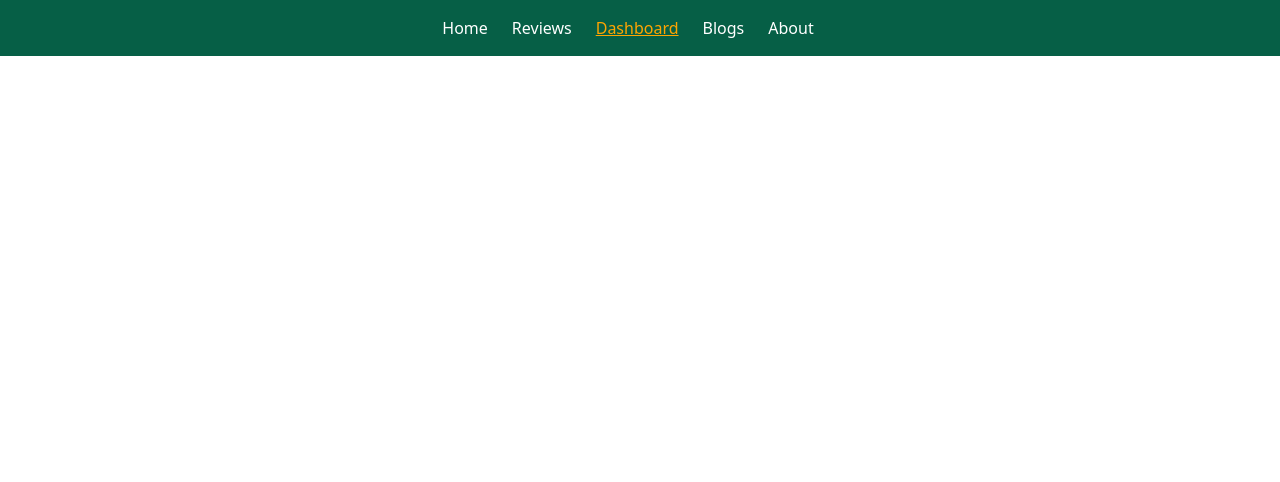
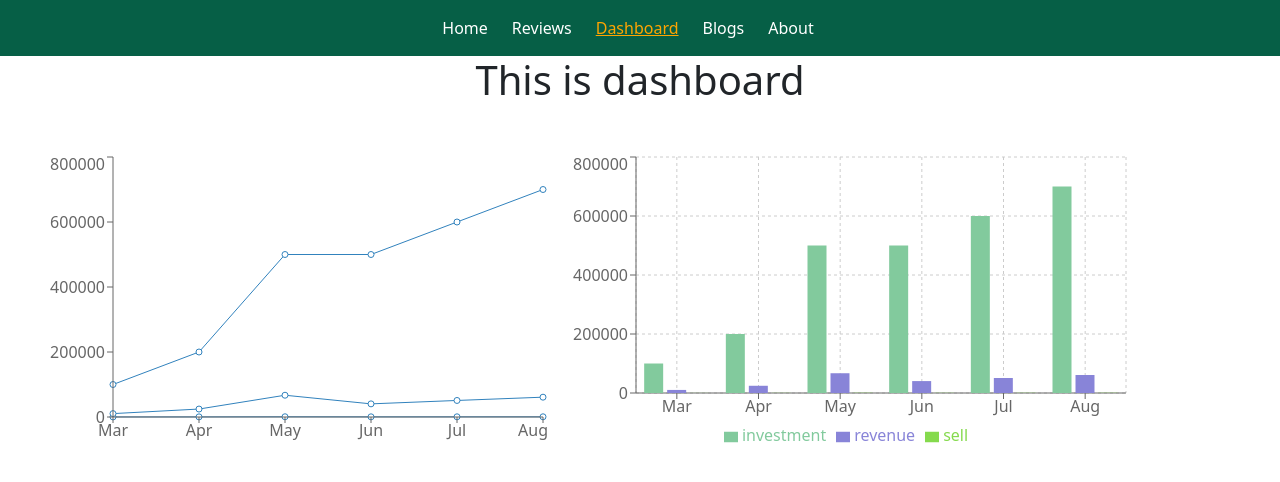
Before and after one commit to Md-Nihal/product-analysis-website, a React (Create React App) app: page /dashboard in a window 1280 px wide. Shown: the top 482 px of the page. Built offline with nearby package versions, Linux system fonts and the light colour scheme.

Commit message:
rechart added

```diff
--- a/package.json
+++ b/package.json
@@ -12,6 +12,7 @@
     "react-dom": "^18.0.0",
     "react-router-dom": "^6.3.0",
     "react-scripts": "5.0.0",
+    "recharts": "^2.1.9",
     "web-vitals": "^2.1.4"
   },
   "scripts": {
--- /dev/null
+++ b/public/data.json
@@ -0,0 +1,38 @@
+[
+    {
+        "month": "Mar",
+        "investment": 100000,
+        "sell": 241,
+        "revenue": 10401
+    },
+    {
+        "month": "Apr",
+        "investment": 200000,
+        "sell": 423,
+        "revenue": 24500
+    },
+    {
+        "month": "May",
+        "investment": 500000,
+        "sell": 726,
+        "revenue": 67010
+    },
+    {
+        "month": "Jun",
+        "investment": 500000,
+        "sell": 529,
+        "revenue": 40405
+    },
+    {
+        "month": "Jul",
+        "investment": 600000,
+        "sell": 601,
+        "revenue": 50900
+    },
+    {
+        "month": "Aug",
+        "investment": 700000,
+        "sell": 670,
+        "revenue": 61000
+    }
+]
--- a/src/App.js
+++ b/src/App.js
@@ -16,7 +16,7 @@ function App() {
         <Route path='/' element={<Home></Home>}></Route>
         <Route path='/home' element={<Home></Home>}></Route>
         <Route path='/reviews' element={<Reviews></Reviews>}></Route>
-        <Route path='/dasboard' element={<Dashboard></Dashboard>}></Route>
+        <Route path='/dashboard' element={<Dashboard></Dashboard>}></Route>
         <Route path='/blogs' element={<Blogs></Blogs>}></Route>
         <Route path='/about' element={<About></About>}></Route>
       </Routes>
--- a/src/components/Dashboard/Dashboard.js
+++ b/src/components/Dashboard/Dashboard.js
@@ -1,10 +1,51 @@
-import React from 'react';
+import React, { useEffect, useState } from 'react';
+import { Bar, BarChart, CartesianGrid, Legend, Line, LineChart, Tooltip, XAxis, YAxis } from 'recharts';
 
 const Dashboard = () => {
+    const [chart, setChart] = useState([])
+    useEffect(() => {
+        fetch('data.json')
+            .then(res => res.json())
+            .then(data => setChart(data))
+    }, [])
     return (
         <div>
+            <h1>This is dashboard</h1>
 
+            <div className='flex space-x-2 m-5'>
+            <LineChart width={500} height={300} data={chart}>
+                <Line dataKey="investment"></Line>
+                <Line dataKey="sell"></Line>
+                <Line dataKey="revenue"></Line>
+                <Tooltip />
+                <XAxis dataKey="month"></XAxis>
+                <YAxis></YAxis>
+
+            </LineChart>
+
+            <BarChart
+                width={600}
+                height={300}
+                data={chart}
+                margin={{
+                    top: 5,
+                    right: 30,
+                    left: 20,
+                    bottom: 5,
+                }}
+            >
+                <CartesianGrid strokeDasharray="3 3" />
+                <XAxis dataKey="month" />
+                <YAxis />
+                <Tooltip />
+                <Legend />
+                <Bar dataKey="investment" fill="#82ca9d" />
+                <Bar dataKey="revenue" fill="#8884d8" />
+                <Bar dataKey="sell" fill="#85da4d" />
+            </BarChart>
+            </div>
         </div>
+
     );
 };
 
```
Also changed, not shown: public/review.json (added, +37 -0 lines), 1 other file (tests, documents, lock files or other folders).
